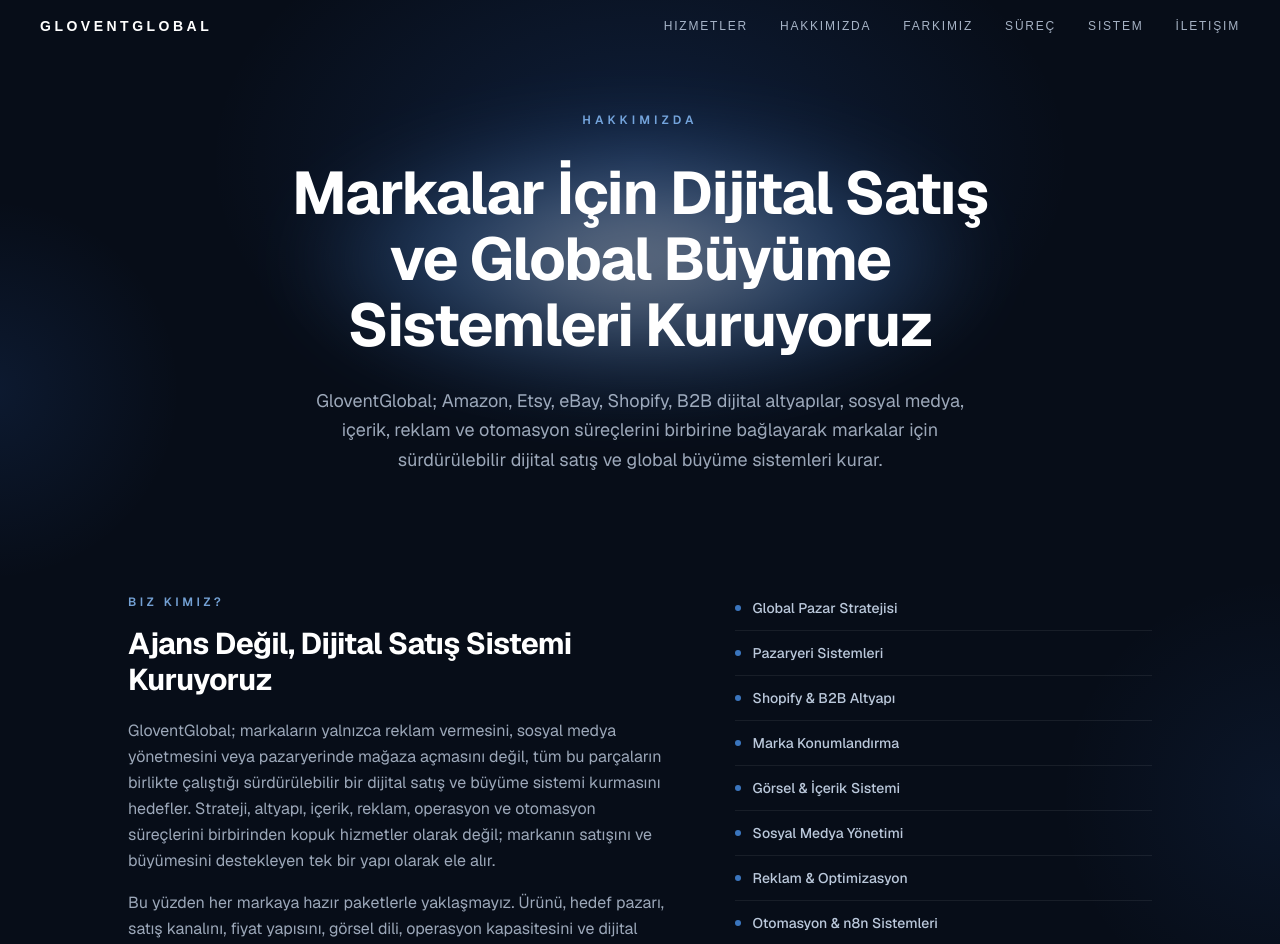
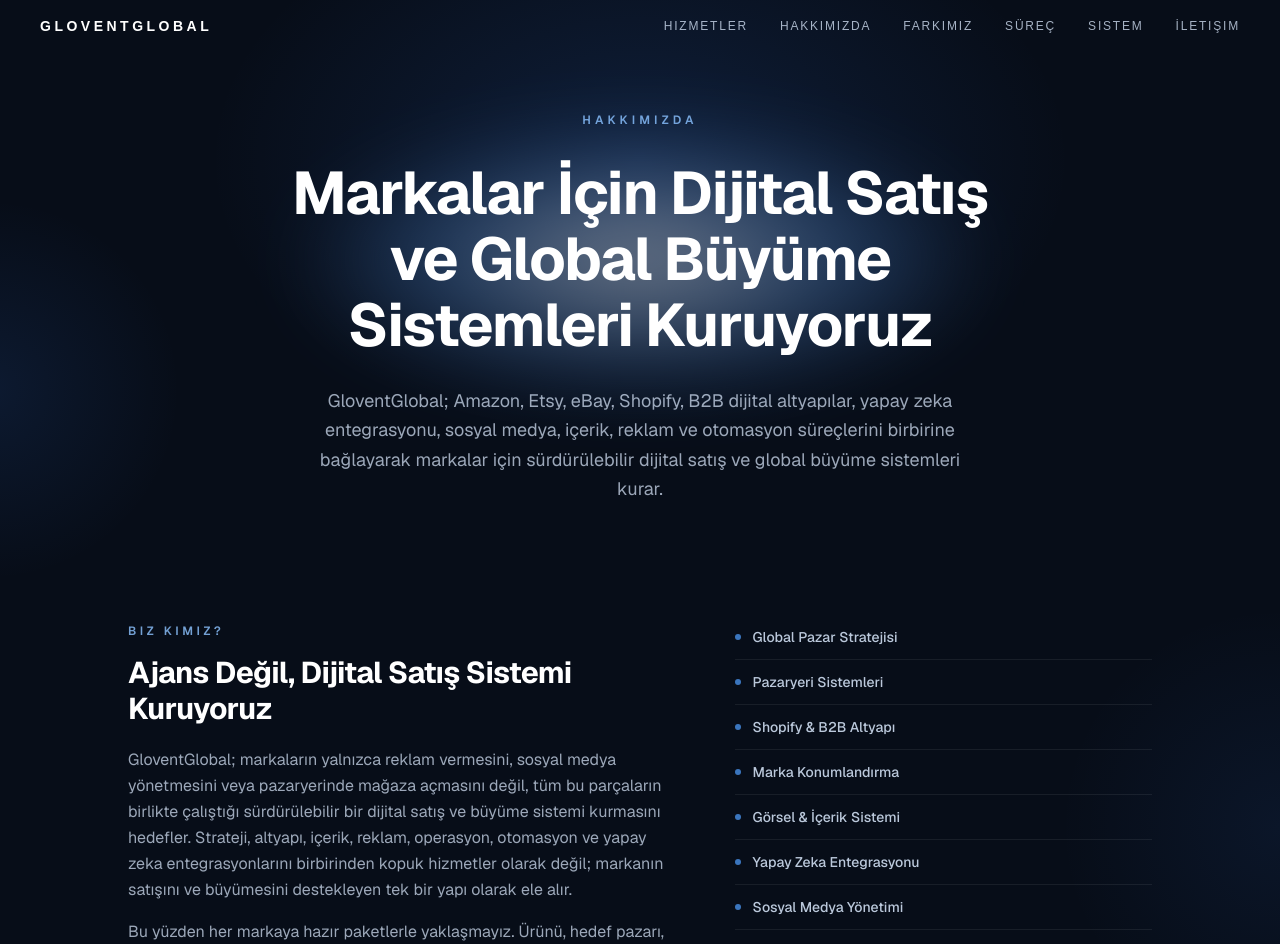
Before and after one commit to batu34dogan/gloventglobal, a Next.js app: page /hakkimizda in a window 1280 px wide. Shown: the top 944 px of the page. Built offline with nearby package versions, Linux system fonts and the light colour scheme.

Commit message:
Hakkimizda: Yapay Zeka Entegrasyonu hizmet listesine, hero metnine ve Biz Kimiz paragrafina eklendi

```diff
--- a/components/about/AboutContent.tsx
+++ b/components/about/AboutContent.tsx
@@ -83,6 +83,7 @@ const focusAreas = [
   'Shopify & B2B Altyapı',
   'Marka Konumlandırma',
   'Görsel & İçerik Sistemi',
+  'Yapay Zeka Entegrasyonu',
   'Sosyal Medya Yönetimi',
   'Reklam & Optimizasyon',
   'Otomasyon & n8n Sistemleri',
@@ -97,6 +98,7 @@ const focusAreaDelays = [
   'delay-[250ms]',
   'delay-[300ms]',
   'delay-[350ms]',
+  'delay-[400ms]',
 ];
 
 const whyCards = [
@@ -233,9 +235,9 @@ export default function AboutContent() {
               'delay-[300ms]',
             )}`}
           >
-            GloventGlobal; Amazon, Etsy, eBay, Shopify, B2B dijital altyapılar, sosyal medya, içerik, reklam ve
-            otomasyon süreçlerini birbirine bağlayarak markalar için sürdürülebilir dijital satış ve global büyüme
-            sistemleri kurar.
+            GloventGlobal; Amazon, Etsy, eBay, Shopify, B2B dijital altyapılar, yapay zeka entegrasyonu, sosyal
+            medya, içerik, reklam ve otomasyon süreçlerini birbirine bağlayarak markalar için sürdürülebilir
+            dijital satış ve global büyüme sistemleri kurar.
           </p>
         </div>
       </section>
@@ -257,9 +259,9 @@ export default function AboutContent() {
             <p className={`mt-5 text-sm leading-relaxed text-blue-100/70 sm:text-base ${whoReveal('delay-[200ms]')}`}>
               GloventGlobal; markaların yalnızca reklam vermesini, sosyal medya yönetmesini veya pazaryerinde
               mağaza açmasını değil, tüm bu parçaların birlikte çalıştığı sürdürülebilir bir dijital satış ve büyüme
-              sistemi kurmasını hedefler. Strateji, altyapı, içerik, reklam, operasyon ve otomasyon süreçlerini
-              birbirinden kopuk hizmetler olarak değil; markanın satışını ve büyümesini destekleyen tek bir yapı
-              olarak ele alır.
+              sistemi kurmasını hedefler. Strateji, altyapı, içerik, reklam, operasyon, otomasyon ve yapay zeka
+              entegrasyonlarını birbirinden kopuk hizmetler olarak değil; markanın satışını ve büyümesini
+              destekleyen tek bir yapı olarak ele alır.
             </p>
             <p className={`mt-4 text-sm leading-relaxed text-blue-100/70 sm:text-base ${whoReveal('delay-[280ms]')}`}>
               Bu yüzden her markaya hazır paketlerle yaklaşmayız. Ürünü, hedef pazarı, satış kanalını, fiyat
```
